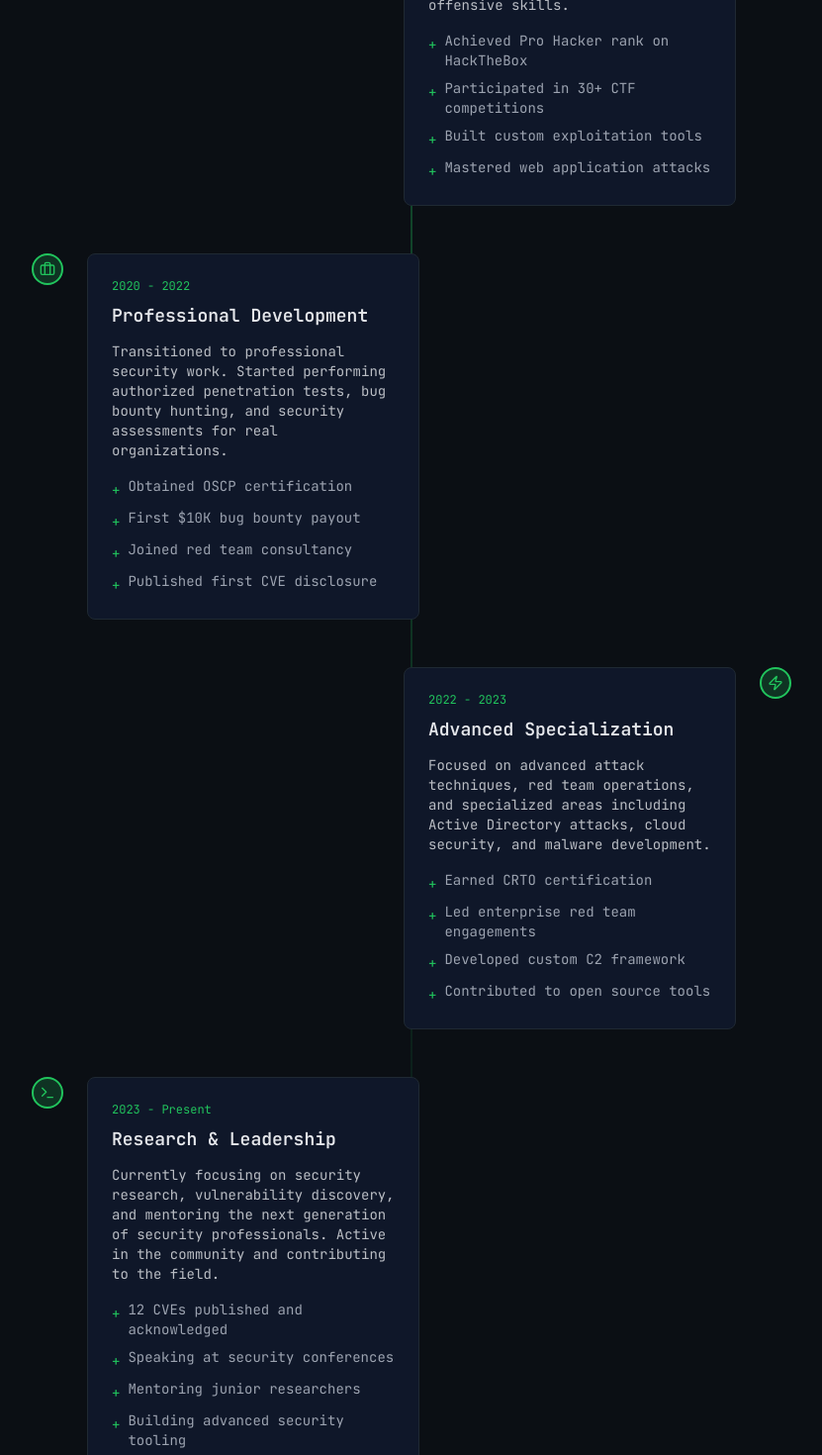
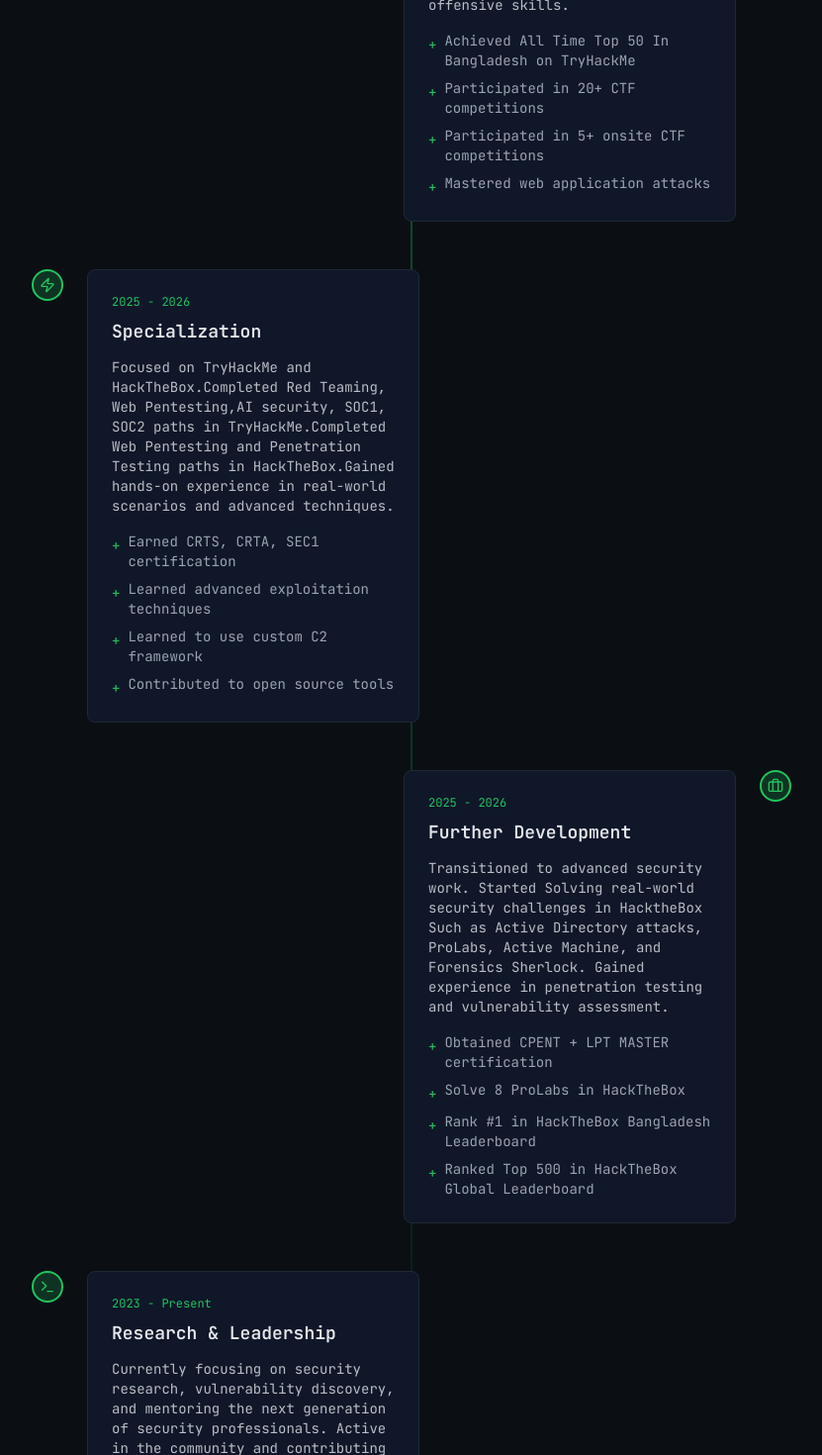
Before and after one commit to masum-billah14/portfolio1419, a React (Vite) app: page /journey in a window 1280 px wide. Shown: the part 960-2430 px from the top of the page at 99% size, without its empty margins (224-1055 px from the left). Built offline with nearby package versions, Linux system fonts and the light colour scheme.

Commit message:
Update certifications

```diff
--- a/src/pages/Journey.tsx
+++ b/src/pages/Journey.tsx
@@ -4,55 +4,55 @@
 
 const journeyStages = [
   {
-    year: "2018 - 2019",
+    year: "2024 - 2025",
     title: "The Beginning",
     icon: GraduationCap,
     description:
       "Started my journey into cybersecurity with self-study and online courses. Learned Linux fundamentals, networking basics, and basic scripting. Built my first home lab for experimentation.",
     milestones: [
-      "Completed CompTIA Security+ certification",
+      "Completed Presecurity, Cybersec 101 path on TryHackMe ",
       "Set up first vulnerable VM lab",
       "Learned Python for automation",
       "Joined online security communities",
     ],
   },
   {
-    year: "2019 - 2020",
+    year: "2024 - 2025",
     title: "CTF & Lab Training",
     icon: Trophy,
     description:
       "Dedicated focus on Capture The Flag competitions and practical labs. Spent countless hours on platforms like HackTheBox, TryHackMe, and VulnHub developing offensive skills.",
     milestones: [
-      "Achieved Pro Hacker rank on HackTheBox",
-      "Participated in 30+ CTF competitions",
-      "Built custom exploitation tools",
+      "Achieved All Time Top 50 In Bangladesh on TryHackMe",
+      "Participated in 20+ CTF competitions",
+      "Participated in 5+ onsite CTF competitions",
       "Mastered web application attacks",
     ],
   },
   {
-    year: "2020 - 2022",
-    title: "Professional Development",
-    icon: Briefcase,
+    year: "2025 - 2026",
+    title: "Specialization",
+    icon: Zap,
     description:
-      "Transitioned to professional security work. Started performing authorized penetration tests, bug bounty hunting, and security assessments for real organizations.",
+      "Focused on TryHackMe and HackTheBox.Completed Red Teaming, Web Pentesting,AI security, SOC1, SOC2 paths in TryHackMe.Completed Web Pentesting and Penetration Testing paths in HackTheBox.Gained hands-on experience in real-world scenarios and advanced techniques.",
     milestones: [
-      "Obtained OSCP certification",
-      "First $10K bug bounty payout",
-      "Joined red team consultancy",
-      "Published first CVE disclosure",
+      "Earned CRTS, CRTA, SEC1 certification",
+      "Learned advanced exploitation techniques",
+      "Learned to use custom C2 framework",
+      "Contributed to open source tools",
     ],
   },
   {
-    year: "2022 - 2023",
-    title: "Advanced Specialization",
-    icon: Zap,
+    year: "2025 - 2026",
+    title: "Further Development",
+    icon: Briefcase,
     description:
-      "Focused on advanced attack techniques, red team operations, and specialized areas including Active Directory attacks, cloud security, and malware development.",
+      "Transitioned to advanced  security work. Started Solving real-world security challenges in HacktheBox Such as Active Directory attacks, ProLabs, Active Machine, and Forensics Sherlock. Gained experience in penetration testing and vulnerability assessment.",
     milestones: [
-      "Earned CRTO certification",
-      "Led enterprise red team engagements",
-      "Developed custom C2 framework",
-      "Contributed to open source tools",
+      "Obtained CPENT + LPT MASTER certification",
+      "Solve 8 ProLabs in HackTheBox",
+      "Rank #1 in HackTheBox Bangladesh Leaderboard",
+      "Ranked Top 500 in HackTheBox Global Leaderboard",
     ],
   },
   {
@@ -62,10 +62,10 @@
     description:
       "Currently focusing on security research, vulnerability discovery, and mentoring the next generation of security professionals. Active in the community and contributing to the field.",
     milestones: [
-      "12 CVEs published and acknowledged",
-      "Speaking at security conferences",
+      "Learning about advanced topics like AI security and threat hunting",
+      "Trying to fil into bug bounty programs and responsible disclosure",
       "Mentoring junior researchers",
-      "Building advanced security tooling",
+      "Building security tooling",
     ],
   },
 ];
```
